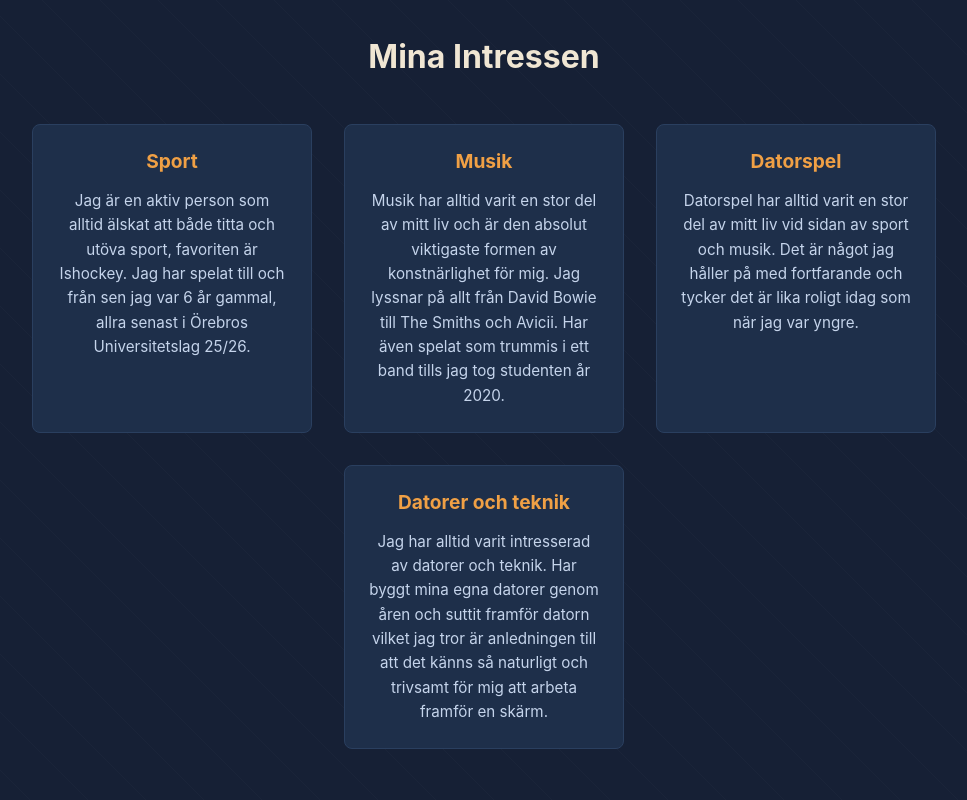
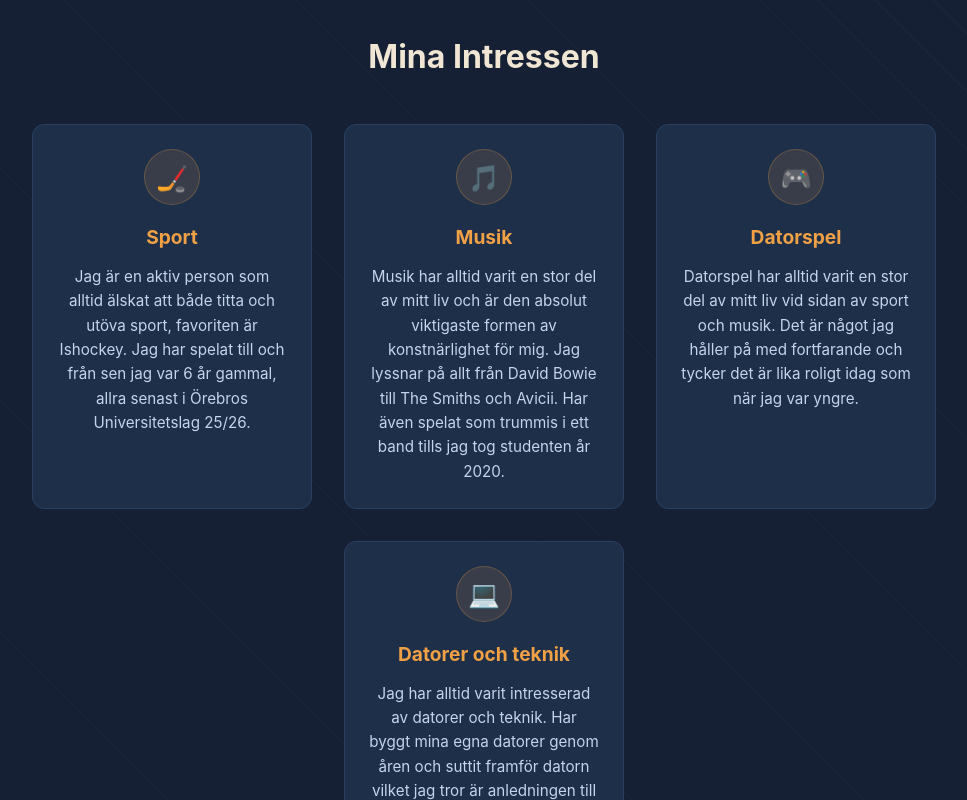
Before and after one commit to Nalldes/Portfolio, a React (Vite) app in the folder carl-tegerup-portfolio/: page / in a window 1280 px wide. Shown: the part 940-1740 px from the top of the page, without its empty margins (156-1123 px from the left). Built offline with nearby package versions, Linux system fonts and the light colour scheme.

Commit message:
intressen uppdatering

```diff
--- a/carl-tegerup-portfolio/src/sections/Interests.jsx
+++ b/carl-tegerup-portfolio/src/sections/Interests.jsx
@@ -3,21 +3,25 @@ import "../styles/Interests.css";
 function Interests() {
   const interests = [
     {
+      emoji: "🏒",
       title: "Sport",
       description:
         "Jag är en aktiv person som alltid älskat att både titta och utöva sport, favoriten är Ishockey. Jag har spelat till och från sen jag var 6 år gammal, allra senast i Örebros Universitetslag 25/26.",
     },
     {
+      emoji: "🎵",
       title: "Musik",
       description:
         "Musik har alltid varit en stor del av mitt liv och är den absolut viktigaste formen av konstnärlighet för mig. Jag lyssnar på allt från David Bowie till The Smiths och Avicii. Har även spelat som trummis i ett band tills jag tog studenten år 2020.",
     },
     {
+      emoji: "🎮",
       title: "Datorspel",
       description:
         "Datorspel har alltid varit en stor del av mitt liv vid sidan av sport och musik. Det är något jag håller på med fortfarande och tycker det är lika roligt idag som när jag var yngre.",
     },
     {
+      emoji: "💻",
       title: "Datorer och teknik",
       description:
         "Jag har alltid varit intresserad av datorer och teknik. Har byggt mina egna datorer genom åren och suttit framför datorn vilket jag tror är anledningen till att det känns så naturligt och trivsamt för mig att arbeta framför en skärm.",
@@ -30,6 +34,7 @@ function Interests() {
       <div className="interests-grid">
         {interests.map((interest, index) => (
           <div key={index} className="interest-card">
+            <div className="interest-icon">{interest.emoji}</div>
             <h3>{interest.title}</h3>
             <p>{interest.description}</p>
           </div>
--- a/carl-tegerup-portfolio/src/styles/Interests.css
+++ b/carl-tegerup-portfolio/src/styles/Interests.css
@@ -32,7 +32,7 @@
 .interest-card {
   background: #1e2f4a;
   border: 1px solid #2a3f5f;
-  border-radius: 8px;
+  border-radius: 12px;
   padding: 1.5rem;
   width: 280px;
   text-align: center;
@@ -56,6 +56,24 @@
   font-size: 0.95rem;
   color: #c5d4eb;
   line-height: 1.6;
+}
+
+.interest-icon {
+  width: 56px;
+  height: 56px;
+  border-radius: 50%;
+  background: rgba(240, 160, 69, 0.12);
+  border: 1px solid rgba(240, 160, 69, 0.25);
+  display: flex;
+  align-items: center;
+  justify-content: center;
+  margin: 0 auto 1.25rem;
+  font-size: 1.6rem;
+  transition: border-color 0.2s;
+}
+
+.interest-card:hover .interest-icon {
+  border-color: rgba(240, 160, 69, 0.5);
 }
 
 @media (max-width: 440px) {
```
